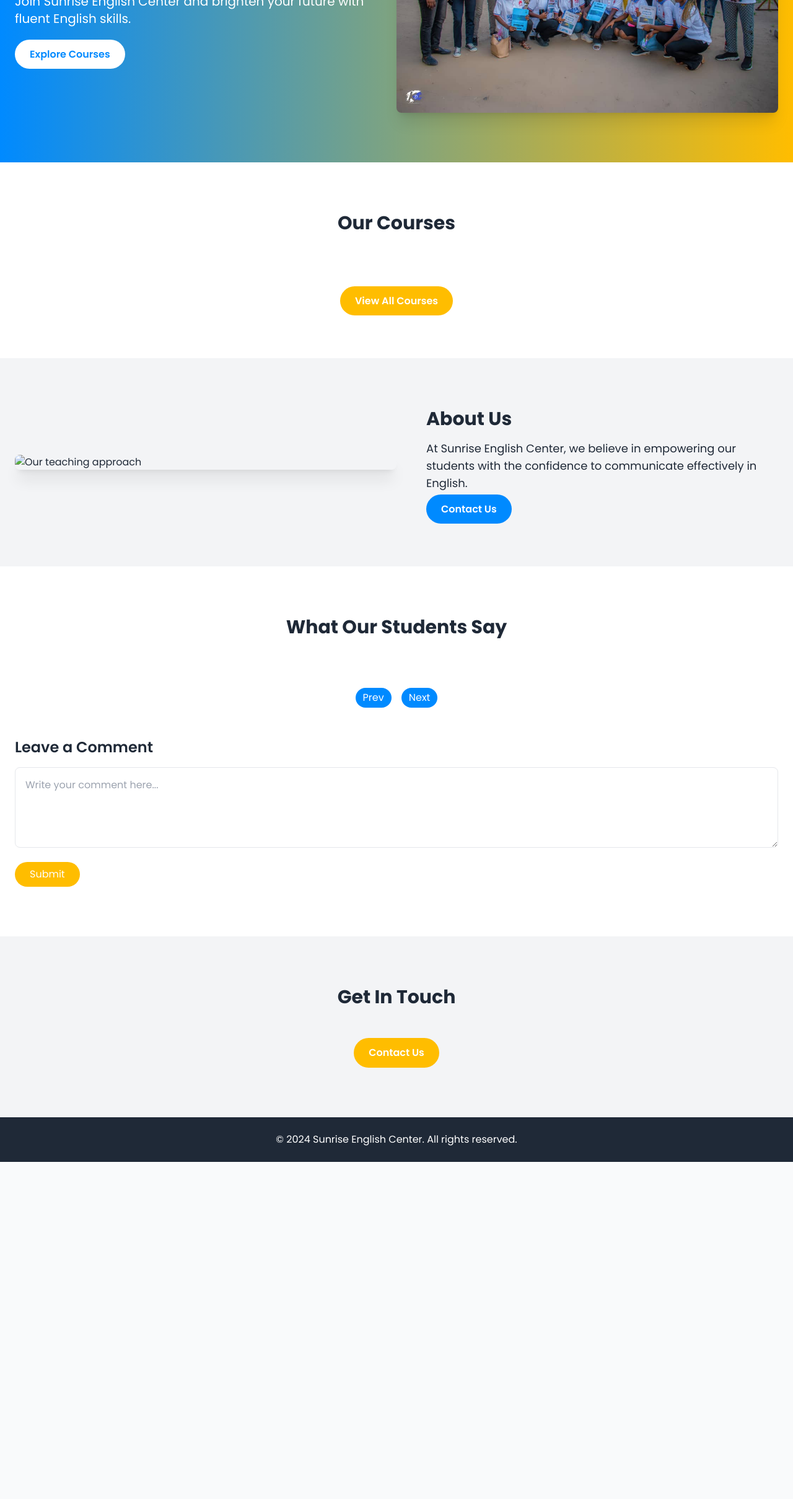
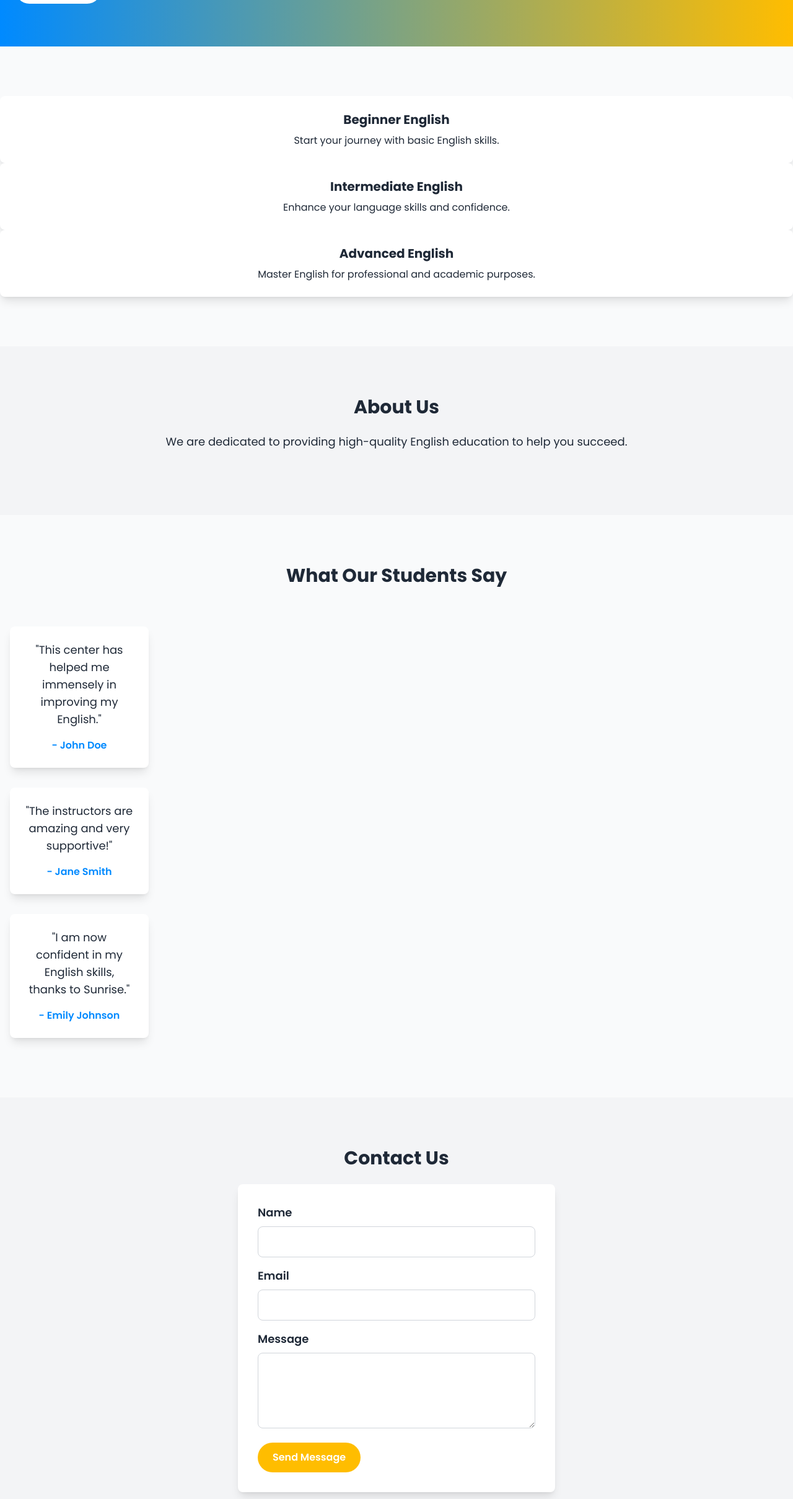
Before and after one commit to Wesslove/sunrise, a plain HTML site: page index.html in a window 1280 px wide. Shown: the part 381-2800 px from the top of the page at 62% size. Before the commit the page ends 2256 px from the top, so only its background shows below. Drawn offline with nearby package versions, Linux system fonts and the light colour scheme.

Commit message:
Update index.html

```diff
--- a/index.html
+++ b/index.html
@@ -7,7 +7,9 @@
     <script src="https://cdn.tailwindcss.com"></script>
     <link href="https://fonts.googleapis.com/css2?family=Poppins:wght@300;400;600;700&display=swap" rel="stylesheet">
     <script src="https://cdn.jsdelivr.net/npm/alpinejs@3.x.x/dist/cdn.min.js"></script>
-    <script src="https://unpkg.com/scrollreveal"></script>
+    <style>
+        [x-cloak] { display: none !important; }
+    </style>
     <script>
         tailwind.config = {
             theme: {
@@ -44,50 +46,10 @@
                 }
             }
         }
-
-        document.addEventListener('alpine:init', () => {
-            // Sticky navigation with color change
-            Alpine.data('stickyNav', () => ({
-                scrolled: false,
-                init() {
-                    window.addEventListener('scroll', () => {
-                        this.scrolled = window.scrollY > 100;
-                    });
-                }
-            }));
-
-            // Scroll smooth effect
-            Alpine.data('scrollSmooth', () => ({
-                scrollToSection(event) {
-                    event.preventDefault();
-                    const targetId = event.target.getAttribute("href").substring(1);
-                    document.getElementById(targetId).scrollIntoView({ behavior: "smooth" });
-                }
-            }));
-
-            // Modal for contact form
-            Alpine.data('contactModal', () => ({
-                open: false,
-                toggle() {
-                    this.open = !this.open;
-                }
-            }));
-
-            // Animation on section reveal
-            ScrollReveal().reveal('.reveal', {
-                duration: 1000,
-                origin: 'bottom',
-                distance: '50px',
-                easing: 'ease-in-out',
-            });
-        });
     </script>
-    <style>
-        [x-cloak] { display: none !important; }
-    </style>
 </head>
-<body class="font-poppins antialiased bg-gray-50 text-gray-800" x-data="stickyNav">
-  <header :class="{ 'bg-sunrise-500 shadow-md': scrolled }" class="bg-white shadow-sm sticky top-0 z-50">
+<body class="font-poppins antialiased bg-gray-50 text-gray-800">
+  <header x-data="{ isOpen: false }" class="bg-white shadow-sm sticky top-0 z-50">
     <nav class="container mx-auto px-6 py-3">
         <div class="flex justify-between items-center">
             <div class="flex items-center">
@@ -99,12 +61,12 @@
                     </span>
                 </a>
             </div>
-            <div class="hidden md:flex items-center space-x-8" @click="scrollSmooth">
-                <a href="#home" class="text-gray-700 hover:text-sunrise-500 transition" @click="scrollToSection">Home</a>
-                <a href="#courses" class="text-gray-700 hover:text-sunrise-500 transition" @click="scrollToSection">Courses</a>
-                <a href="#about" class="text-gray-700 hover:text-sunrise-500 transition" @click="scrollToSection">About Us</a>
-                <a href="#testimonials" class="text-gray-700 hover:text-sunrise-500 transition" @click="scrollToSection">Testimonials</a>
-                <a href="#contact" class="bg-sunrise-500 text-white px-4 py-2 rounded-full hover:bg-sunrise-600 transition" @click="scrollToSection">Contact Us</a>
+            <div class="hidden md:flex items-center space-x-8">
+                <a href="#home" class="text-gray-700 hover:text-sunrise-500 transition">Home</a>
+                <a href="#courses" class="text-gray-700 hover:text-sunrise-500 transition">Courses</a>
+                <a href="#about" class="text-gray-700 hover:text-sunrise-500 transition">About Us</a>
+                <a href="#testimonials" class="text-gray-700 hover:text-sunrise-500 transition">Testimonials</a>
+                <a href="#contact" class="bg-sunrise-500 text-white px-4 py-2 rounded-full hover:bg-sunrise-600 transition">Contact Us</a>
             </div>
             <button @click="isOpen = !isOpen" class="md:hidden">
                 <svg class="h-6 w-6 fill-current" viewBox="0 0 24 24">
@@ -114,104 +76,176 @@
             </button>
         </div>
         <div x-show="isOpen" x-transition class="md:hidden mt-4">
-            <a href="#home" class="block py-2 text-gray-700 hover:text-sunrise-500" @click="scrollToSection">Home</a>
-            <a href="#courses" class="block py-2 text-gray-700 hover:text-sunrise-500" @click="scrollToSection">Courses</a>
-            <a href="#about" class="block py-2 text-gray-700 hover:text-sunrise-500" @click="scrollToSection">About Us</a>
-            <a href="#testimonials" class="block py-2 text-gray-700 hover:text-sunrise-500" @click="scrollToSection">Testimonials</a>
-            <a href="#contact" class="block py-2 text-sunrise-500 font-semibold" @click="scrollToSection">Contact Us</a>
+            <a href="#home" class="block py-2 text-gray-700 hover:text-sunrise-500">Home</a>
+            <a href="#courses" class="block py-2 text-gray-700 hover:text-sunrise-500">Courses</a>
+            <a href="#about" class="block py-2 text-gray-700 hover:text-sunrise-500">About Us</a>
+            <a href="#testimonials" class="block py-2 text-gray-700 hover:text-sunrise-500">Testimonials</a>
+            <a href="#contact" class="block py-2 text-sunrise-500 font-semibold">Contact Us</a>
         </div>
     </nav>
 </header>
 
     <main>
-        <section id="home" class="bg-gradient-to-r from-ocean-500 to-sunrise-500 text-white py-20 reveal">
+        <!-- Home Section -->
+        <section id="home" class="bg-gradient-to-r from-ocean-500 to-sunrise-500 text-white py-20">
             <div class="container mx-auto px-6">
                 <div class="flex flex-col md:flex-row items-center">
                     <div class="md:w-1/2 mb-10 md:mb-0">
-                        <h1 class="text-4xl md:text-6xl font-bold mb-4">Illuminate Your Language Journey</h1>
-                        <p class="text-xl mb-8">Join Sunrise English Center and brighten your future with fluent English skills.</p>
-                        <a href="#courses" class="bg-white text-ocean-500 px-6 py-3 rounded-full font-semibold hover:bg-gray-100 transition" @click="scrollToSection">Explore Courses</a>
+                        <h1 class="text-4xl md:text-5xl font-bold mb-6">Illuminate Your Language Journey</h1>
+                        <p class="text-lg mb-6">Discover our world-class English courses designed to help you achieve fluency and confidence.</p>
+                        <a href="#contact" class="bg-white text-ocean-500 px-6 py-3 rounded-full font-semibold hover:bg-gray-100 transition">Get Started</a>
                     </div>
-                    <div class="md:w-1/2">
-                        <img src="sunrise.jpg" alt="Students learning English" class="rounded-lg shadow-xl">
+                    <div class="md:w-1/2 flex justify-center">
+                        <img src="./hero-image.jpg" alt="Language Learning" class="w-full max-w-md rounded-lg shadow-lg">
                     </div>
                 </div>
             </div>
         </section>
 
-        <section id="courses" class="py-20 bg-white reveal">
+        <!-- Courses Section -->
+        <section id="courses" class="py-20">
             <div class="container mx-auto px-6">
-                <h2 class="text-3xl font-bold text-center mb-12">Our Courses</h2>
-                <div class="grid grid-cols-1 md:grid-cols-2 lg:grid-cols-3 gap-8">
-                    <!-- Courses content -->
+                <h2 class="text-3xl font-bold mb-12 text-center">Our Courses</h2>
+                <div id="courses" class="grid grid-cols-1 sm:grid-cols-2 lg:grid-cols-3 gap-8">
+                    <!-- Course items here -->
                 </div>
-                <div class="text-center mt-12">
-                    <a href="#" class="bg-sunrise-500 text-white px-6 py-3 rounded-full font-semibold hover:bg-sunrise-600 transition">View All Courses</a>
+                <div id="loadMoreContainer" class="text-center">
+                    <!-- Load More Button will be added here by JS -->
                 </div>
             </div>
         </section>
 
-        <section id="about" class="py-20 bg-gray-100 reveal">
+        <!-- About Us Section -->
+        <section id="about" class="bg-gray-100 py-20">
             <div class="container mx-auto px-6">
-                <div class="flex flex-col md:flex-row items-center">
-                    <div class="md:w-1/2 mb-10 md:mb-0">
-                        <img src="about-us.jpg" alt="Our teaching approach" class="rounded-lg shadow-xl">
-                    </div>
-                    <div class="md:w-1/2 md:pl-12">
-                        <h2 class="text-3xl font-bold mb-4">About Us</h2>
-                        <p class="text-lg mb-4">At Sunrise English Center, we believe in empowering our students with the confidence to communicate effectively in English.</p>
-                        <a href="#contact" class="bg-ocean-500 text-white px-6 py-3 rounded-full font-semibold hover:bg-ocean-600 transition" @click="scrollToSection">Contact Us</a>
-                    </div>
+                <h2 class="text-3xl font-bold mb-6 text-center">About Us</h2>
+                <p class="text-lg mb-6 text-center">We are dedicated to providing high-quality English education to help you succeed.</p>
+                <!-- Additional content about the center -->
+            </div>
+        </section>
+
+        <!-- Testimonials Section -->
+        <section id="testimonials" class="py-20">
+            <div class="container mx-auto px-6">
+                <h2 class="text-3xl font-bold mb-12 text-center">What Our Students Say</h2>
+                <div id="testimonials" class="flex overflow-hidden">
+                    <!-- Testimonial items here -->
                 </div>
             </div>
         </section>
 
-        <section id="testimonials" class="py-20 bg-white reveal">
+        <!-- Contact Us Section -->
+        <section id="contact" class="bg-gray-100 py-20">
             <div class="container mx-auto px-6">
-                <h2 class="text-3xl font-bold text-center mb-12">What Our Students Say</h2>
-                <div class="flex overflow-x-hidden">
-                    <!-- Testimonials content -->
-                </div>
-                <div class="flex justify-center mt-8">
-                    <button class="bg-ocean-500 text-white px-3 py-1 rounded-full mx-2 hover:bg-ocean-600 transition">Prev</button>
-                    <button class="bg-ocean-500 text-white px-3 py-1 rounded-full mx-2 hover:bg-ocean-600 transition">Next</button>
-                </div>
-                <!-- Comments Section -->
-                <div class="mt-12">
-                    <h3 class="text-2xl font-semibold">Leave a Comment</h3>
-                    <textarea class="w-full p-4 mt-4 border rounded-lg" rows="4" placeholder="Write your comment here..."></textarea>
-                    <button class="bg-sunrise-500 text-white px-6 py-2 mt-4 rounded-full hover:bg-sunrise-600 transition">Submit</button>
-                </div>
-            </div>
-        </section>
-
-        <section id="contact" class="py-20 bg-gray-100 reveal">
-            <div class="container mx-auto px-6 text-center">
-                <h2 class="text-3xl font-bold mb-12">Get In Touch</h2>
-                <button @click="contactModal.toggle" class="bg-sunrise-500 text-white px-6 py-3 rounded-full font-semibold hover:bg-sunrise-600 transition">Contact Us</button>
-                <div x-show="contactModal.open" x-cloak class="fixed inset-0 bg-black bg-opacity-50 flex items-center justify-center z-50" @click.self="contactModal.toggle">
-                    <div class="bg-white p-8 rounded-lg shadow-lg w-full max-w-md">
-                        <h3 class="text-2xl font-bold mb-4">Contact Form</h3>
-                        <form>
-                            <!-- Form content remains unchanged -->
-                            <div class="mt-6 text-right">
-                                <button @click="contactModal.toggle" class="bg-red-500 text-white px-4 py-2 rounded-full font-semibold hover:bg-red-600 transition">Close</button>
-                            </div>
-                        </form>
+                <h2 class="text-3xl font-bold mb-6 text-center">Contact Us</h2>
+                <form id="contactForm" class="max-w-lg mx-auto bg-white p-8 rounded-lg shadow-lg">
+                    <div class="mb-4">
+                        <label for="name" class="block text-lg font-semibold mb-2">Name</label>
+                        <input type="text" id="name" class="w-full border border-gray-300 rounded-lg p-3" required>
                     </div>
-                </div>
+                    <div class="mb-4">
+                        <label for="email" class="block text-lg font-semibold mb-2">Email</label>
+                        <input type="email" id="email" class="w-full border border-gray-300 rounded-lg p-3" required>
+                    </div>
+                    <div class="mb-4">
+                        <label for="message" class="block text-lg font-semibold mb-2">Message</label>
+                        <textarea id="message" class="w-full border border-gray-300 rounded-lg p-3" rows="4" required></textarea>
+                    </div>
+                    <button type="submit" class="bg-sunrise-500 text-white px-6 py-3 rounded-full font-semibold hover:bg-sunrise-600 transition">Send Message</button>
+                </form>
             </div>
         </section>
     </main>
 
     <footer class="bg-gray-800 text-white py-6">
-        <div class="container mx-auto px-6">
-            <p class="text-center">&copy; 2024 Sunrise English Center. All rights reserved.</p>
+        <div class="container mx-auto px-6 text-center">
+            <p>&copy; 2024 Sunrise English Center. All rights reserved.</p
+            <p>&copy; 2024 Sunrise English Center. All rights reserved.</p>
         </div>
     </footer>
 
+    <!-- JavaScript -->
     <script>
-        // Parallax effect, automatic testimonial slider, and contact form notification are already initialized in previous script
+        // Load More Courses
+        document.addEventListener('DOMContentLoaded', function() {
+            const courses = [
+                { title: 'Beginner English', description: 'Start your journey with basic English skills.' },
+                { title: 'Intermediate English', description: 'Enhance your language skills and confidence.' },
+                { title: 'Advanced English', description: 'Master English for professional and academic purposes.' },
+                { title: 'Business English', description: 'Learn English for business and corporate environments.' },
+                { title: 'IELTS Preparation', description: 'Prepare for the IELTS exam with expert guidance.' },
+                { title: 'Conversation Classes', description: 'Improve your fluency and speaking skills.' }
+            ];
+            const coursesContainer = document.getElementById('courses');
+            const loadMoreContainer = document.getElementById('loadMoreContainer');
+            let currentCourses = 3;
+
+            function loadCourses() {
+                coursesContainer.innerHTML = '';
+                for (let i = 0; i < currentCourses; i++) {
+                    if (courses[i]) {
+                        const courseItem = document.createElement('div');
+                        courseItem.className = 'bg-white p-6 rounded-lg shadow-lg text-center';
+                        courseItem.innerHTML = `
+                            <h3 class="text-xl font-bold mb-2">${courses[i].title}</h3>
+                            <p>${courses[i].description}</p>
+                        `;
+                        coursesContainer.appendChild(courseItem);
+                    }
+                }
+                if (currentCourses >= courses.length) {
+                    loadMoreContainer.innerHTML = '';
+                } else {
+                    loadMoreContainer.innerHTML = '<button id="loadMore" class="bg-ocean-500 text-white px-6 py-3 rounded-full font-semibold hover:bg-ocean-600 transition">Load More</button>';
+                }
+            }
+
+            loadCourses();
+
+            document.addEventListener('click', function(e) {
+                if (e.target && e.target.id === 'loadMore') {
+                    currentCourses += 3;
+                    loadCourses();
+                }
+            });
+        });
+
+        // Load Testimonials
+        document.addEventListener('DOMContentLoaded', function() {
+            const testimonials = [
+                { name: 'John Doe', feedback: 'This center has helped me immensely in improving my English.' },
+                { name: 'Jane Smith', feedback: 'The instructors are amazing and very supportive!' },
+                { name: 'Emily Johnson', feedback: 'I am now confident in my English skills, thanks to Sunrise.' }
+            ];
+            const testimonialsContainer = document.getElementById('testimonials');
+
+            testimonials.forEach(testimonial => {
+                const testimonialItem = document.createElement('div');
+                testimonialItem.className = 'flex-shrink-0 w-64 p-4';
+                testimonialItem.innerHTML = `
+                    <div class="bg-white p-6 rounded-lg shadow-lg text-center">
+                        <p class="text-lg mb-4">"${testimonial.feedback}"</p>
+                        <p class="font-semibold text-ocean-500">- ${testimonial.name}</p>
+                    </div>
+                `;
+                testimonialsContainer.appendChild(testimonialItem);
+            });
+        });
+
+        // Contact Form Submission
+        document.getElementById('contactForm').addEventListener('submit', function(event) {
+            event.preventDefault();
+            const name = document.getElementById('name').value;
+            const email = document.getElementById('email').value;
+            const message = document.getElementById('message').value;
+
+            if (name && email && message) {
+                alert('Thank you, ' + name + '! Your message has been sent successfully.');
+                document.getElementById('contactForm').reset();
+            } else {
+                alert('Please fill in all fields.');
+            }
+        });
     </script>
 </body>
 </html>
```
